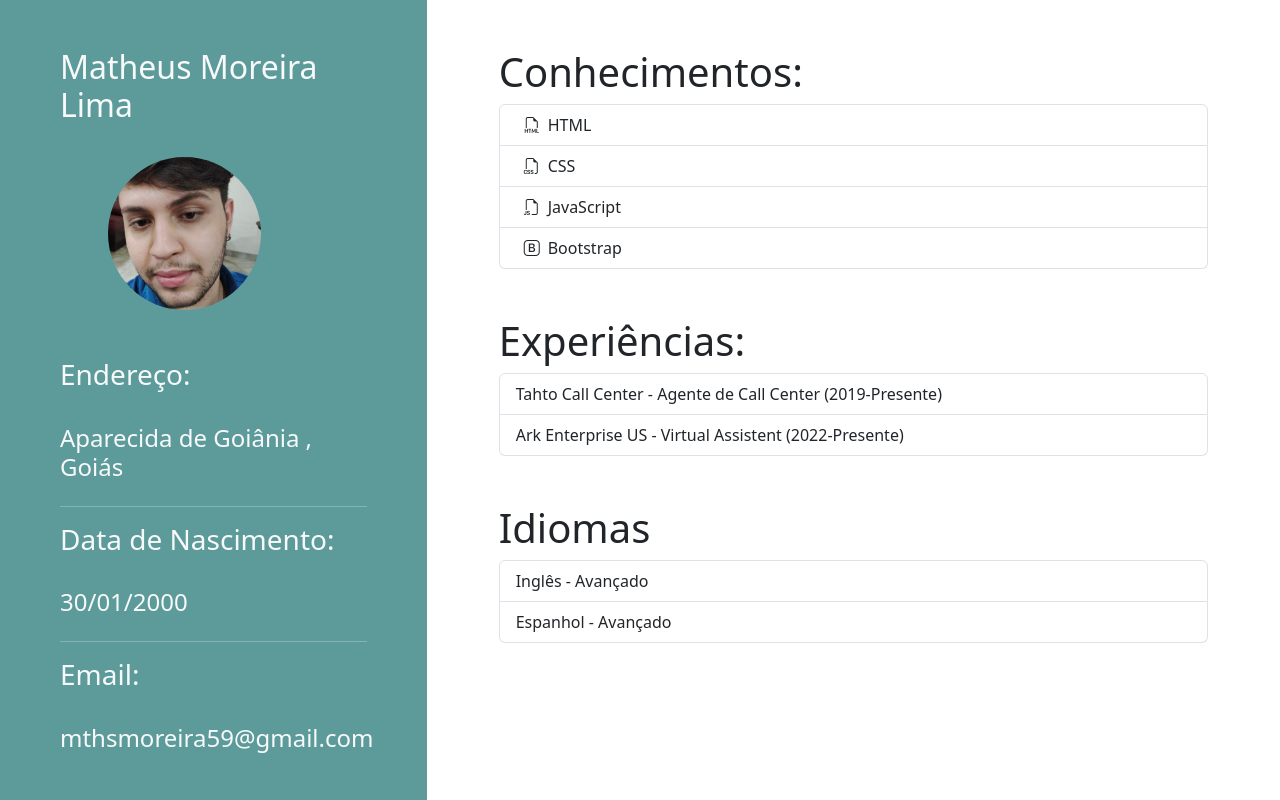
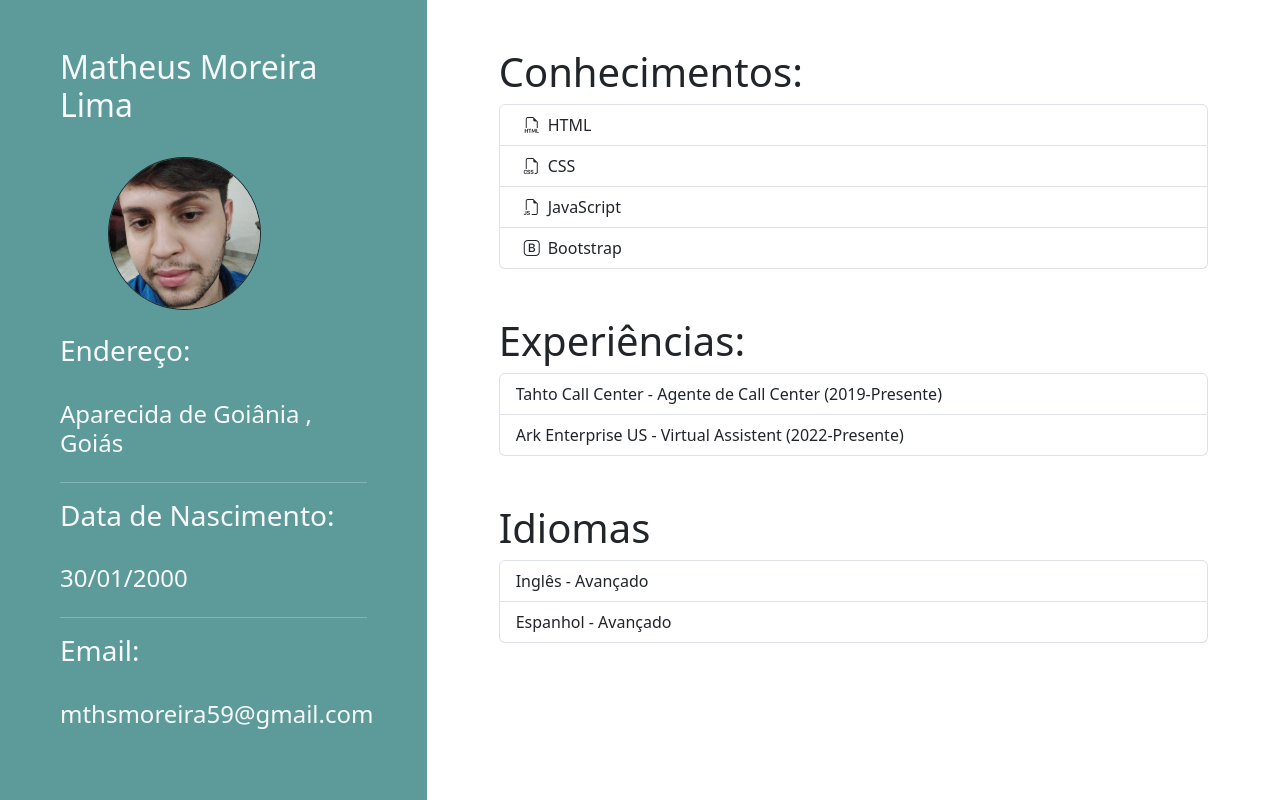
Before and after one commit to mthsmoreira33/STARTER-13ED, a plain HTML site: page exercicio05/index.html in a window 1280 px wide. Drawn offline with nearby package versions, Linux system fonts and the light colour scheme.

Commit message:
coloca borda na imagem

```diff
--- a/exercicio05/index.html
+++ b/exercicio05/index.html
@@ -26,8 +26,8 @@
           <div class="col-12 col-sm-4 text-light" id="orange">
             <div class="m-5">
               <h2>Matheus Moreira Lima</h2><br>
-              <img src="./299077094_2151230028390700_7633093382738820197_n.jpg" alt="imagem" width="50%" class="mx-5 rounded-circle">
-              <div class="row mt-5">
+              <img src="./299077094_2151230028390700_7633093382738820197_n.jpg" alt="imagem" width="50%" class="mx-5 border border-dark rounded-circle">
+              <div class="row mt-4">
                 <div class="col d-flex flex-column">
                   <div class="endereco">
                     <h3>Endereço:</h3><br>
```
